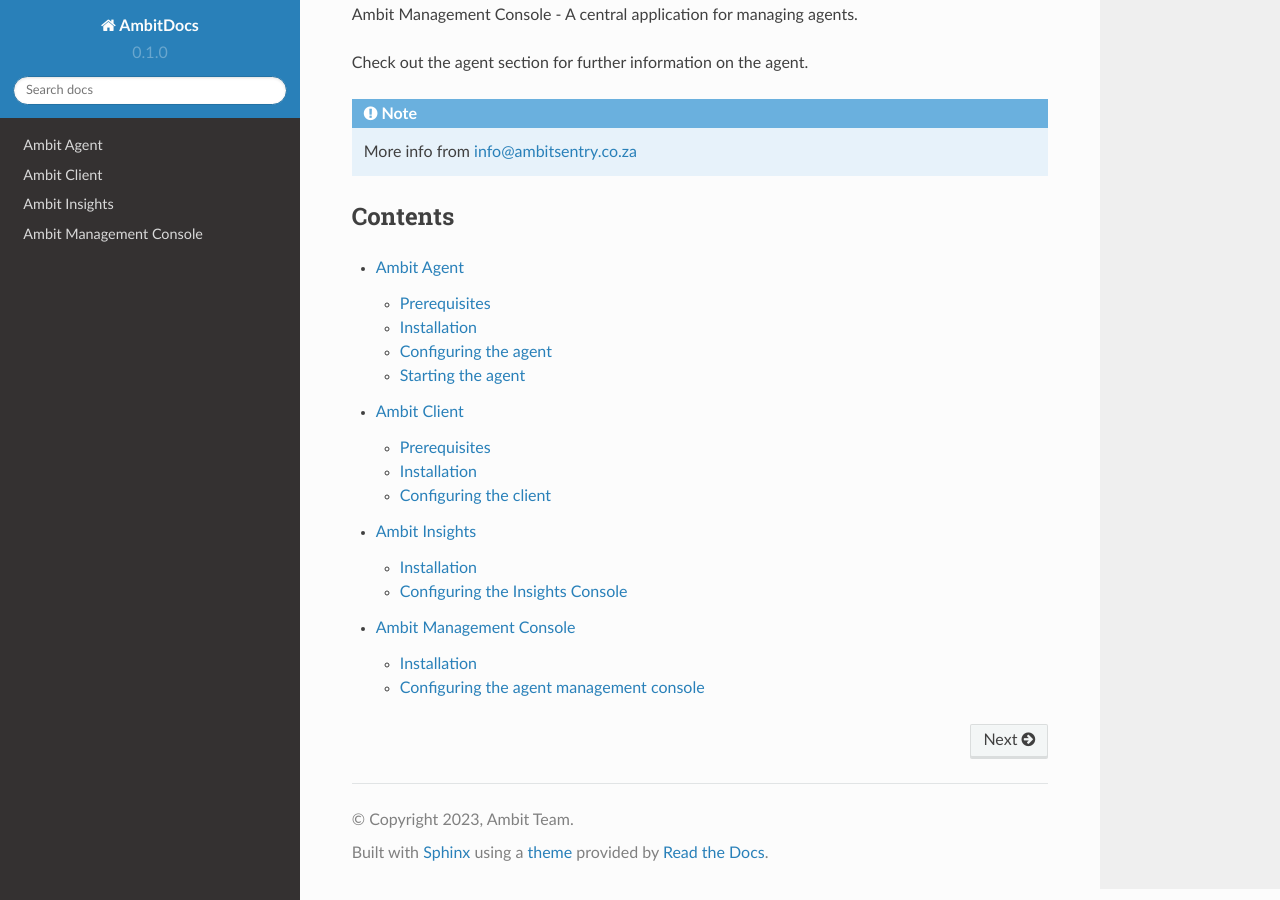
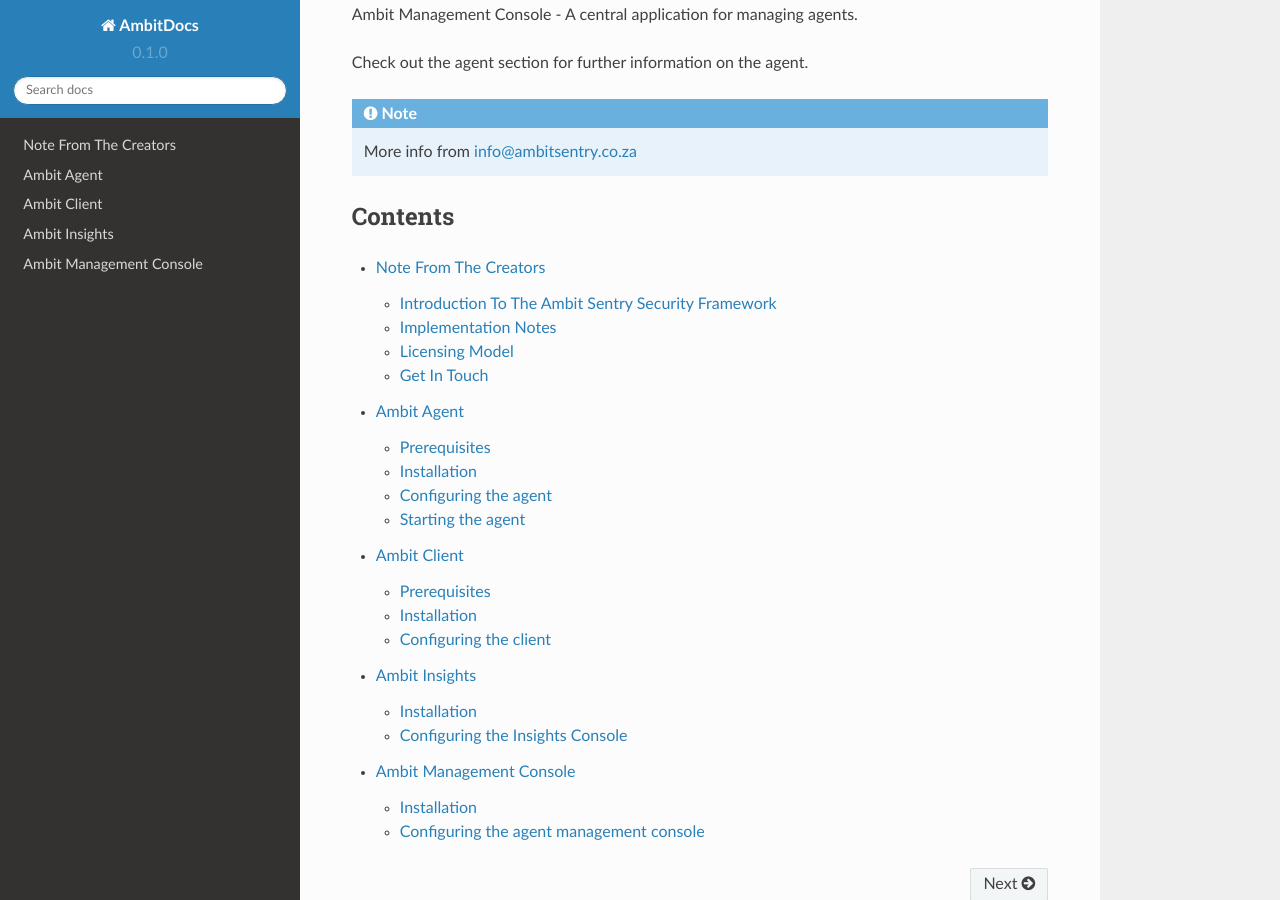
Before and after one commit to ambitbuild/ambitdocs, a Sphinx documentation site: the page built from docs/source/index.rst, in a window 1280 px wide and 900 px high, scrolled down 373 px. Built offline with Sphinx 7.4.7 and the Read the Docs theme 2.0.0, drawn with Linux system fonts in a browser that asks for light colours; some of the changed lines change nothing that is shown.

Commit message:
doc changes

```diff
--- a/docs/source/index.rst
+++ b/docs/source/index.rst
@@ -23,6 +23,7 @@
 
 .. toctree::
 
+   notefromcreators
    ambitagent
    ambitclient
    insights
--- /dev/null
+++ b/docs/source/notefromcreators.rst
@@ -0,0 +1,65 @@
+Note From The Creators
+=====
+
+.. _notefromcreators:
+
+When Ambit Sentry was conceptualised by its three founders, our vision was to build an SDP solution that would simplify developing, implementing and managing a Zero Trust Strategy. To do this, we set our selves some challenging design objectives. We know that data/assets/resources do not only reside in the cloud, but in multiple locations and across multiple domains i.e., ICS, IoT etc. To address this, we had to design a secure solution that would reside on the host that the solution is protecting while consuming as little resources on that host.
+
+
+We took a very early view that if we are going to assist clients develop and implement a ZT strategy, we cannot ask the client to “Trust” us with there data. It is a ZT Strategy after all. This meant that we had to design a solution that is simple to use and completely client deployed and managed where we never have access to the client data or systems.
+
+
+We placed a high level of importance on our solution being completely heterogenous and should seamlessly integrate into other systems such as SIEM’s.
+
+
+We are proud to say that we have achieved all our design objectives with our:
+
+    Ambit Sentry Security Framework – “Simple – Seamless – Secure”.
+
+
+On that note, lets move on to the cool stuff…..
+
+
+
+Introduction To The Ambit Sentry Security Framework
+---------------------------------------------------
+
+The Ambit Sentry Security Framework is composed of 4 components each performing a specific function. The 4 components are:
+
+    Ambit Port - Provides Cloaking, Authorisation and Authentication services to any single or multiple Ports residing on any Virtual Machine (Host). Built-in policy engine enables policy creation on the host.
+
+    Ambit Agent - Provides Cloaking, Authorisation and Authentication services to any Virtual Machine (Host) thereby providing the above services to ALL the ports on the host. Built-in policy engine enables policy creation on the host.
+
+    Ambit InSights - Is the ASSF’s IDS and IPS component that resides in front of the host, capturing packet flows, IP Addresses, Ports and Protocols in real-time flowing into and out of the host. Built-in policy engine enables policy creation on the host using the IPS functionality.
+
+    Ambit Management Console (AMC) - A customized platform to manage and display port, agent and insights data.
+
+Note: Each component within the framework functions independently from each other or together as your requirement dictates.
+
+
+Implementation Notes
+--------------------
+
+While the Ambit Sentry Security Framework is designed to be completely heterogenous, we recommend that you set yourself no limitations or boundaries in terms of where or how you deploy the ASSF. We encourage our clients to find different and new ways of utilising the ASSF. We are very open to exploring how we can adapt the ASSF to address a specific need you may have as the ASSF is completely customisable.
+
+
+Please use our communication channels listed below for any suggestions, recommendations, complaints or compliments or if you just want to bounce an idea around. We look forward to hearing from you.
+
+
+Licensing Model
+---------------
+
+The ASSF uses a monthly licensing subscription model that is billed annually and paid in advance. Our subscription model makes provision for a “Pay-Per-Use” model which allows the user to protect a single or multiple ports on a host using the Ambit Port Solution or the user could protect the entire Host using the Ambit Agent Solution.
+
+
+Get In Touch
+------------
+Please use the following channels to contact us:
+
+    Sales - sales@ambitsentry.co.za
+
+    Support - support@ambitsentry.co.za
+
+    General - info@ambitsentry.co.za
+
+    Tel: +27 72 421 2000
```
